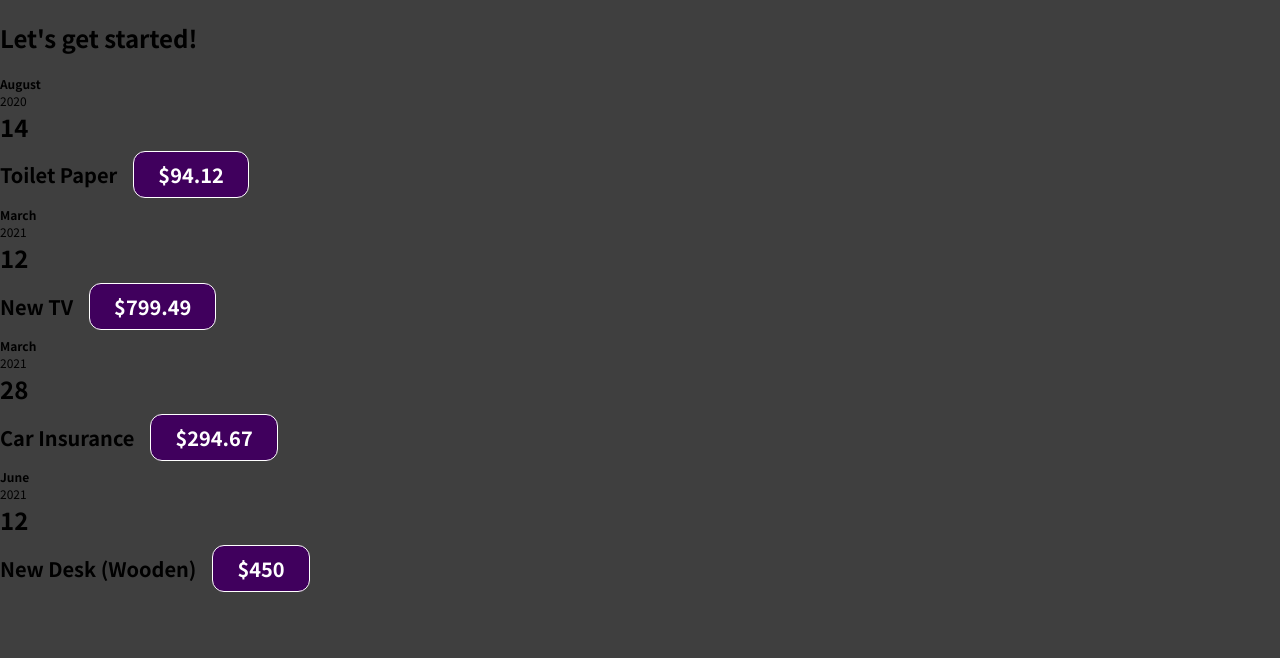
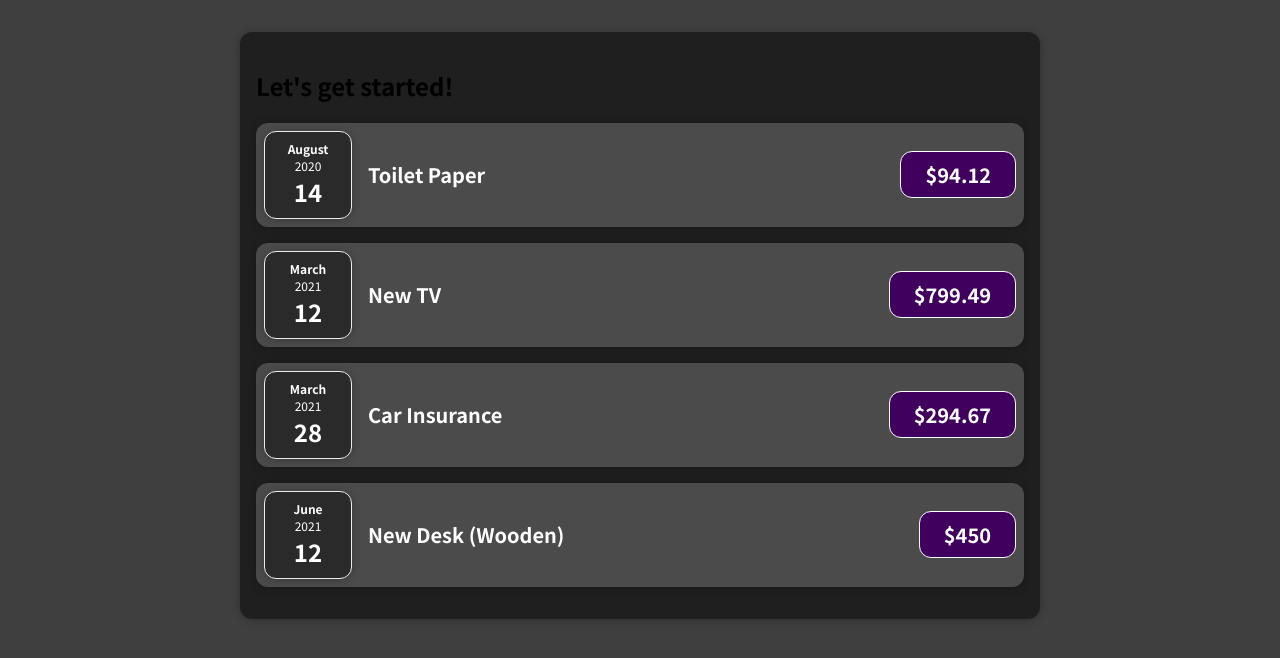
Before and after one commit to katherine-kania/expense-tracker, a JavaScript app: page / in a window 1280 px wide. Shown: the top 658 px of the page. Built offline with nearby package versions, Linux system fonts and the light colour scheme.

Commit message:
Card bug fixed

```diff
--- a/src/components/Card.js
+++ b/src/components/Card.js
@@ -1,7 +1,7 @@
 import "./Card.css";
 
 function Card(props) {
-  const classes = 'card' + props.className;
+  const classes = 'card' + ' ' + props.className;
 
   return <div className={classes}>{props.children}</div>;
 }
```
Also changed, not shown: 1 other file (tests, documents, lock files or other folders).
